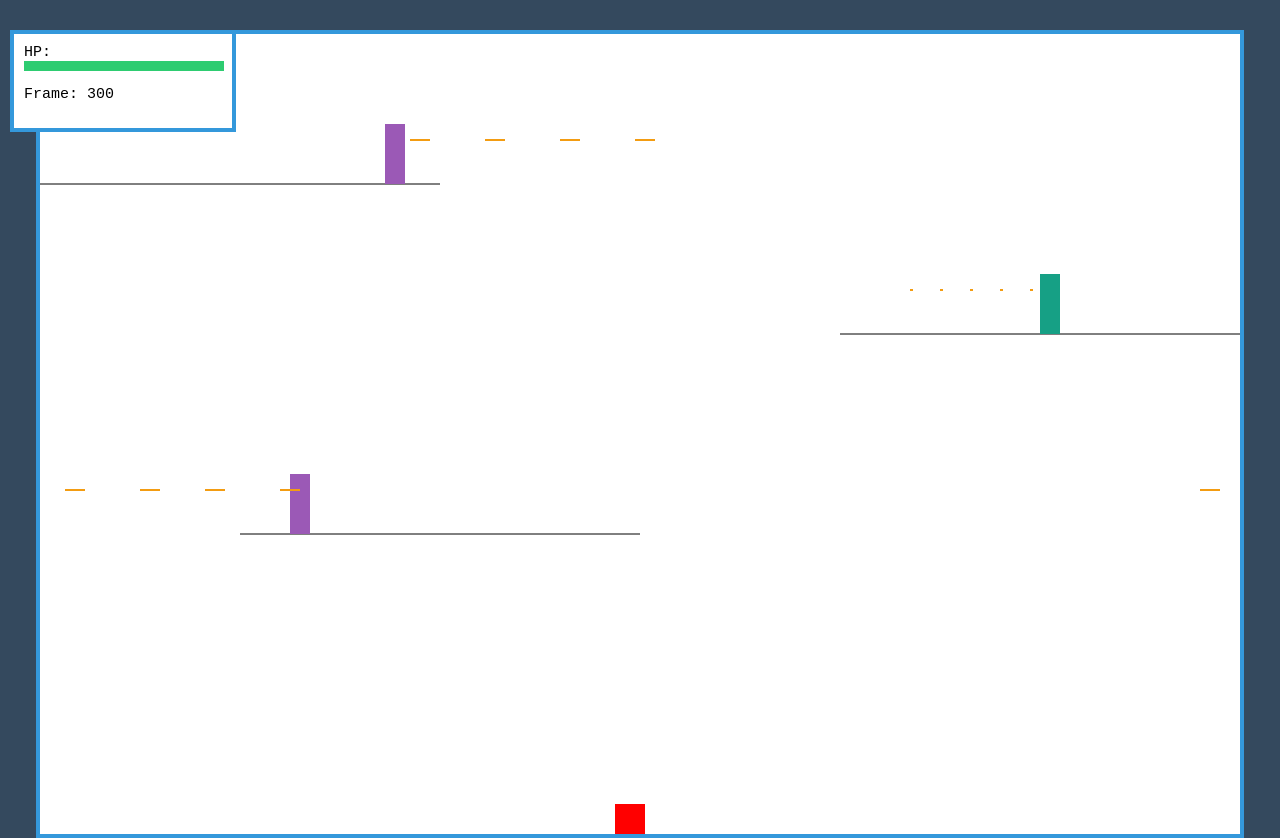
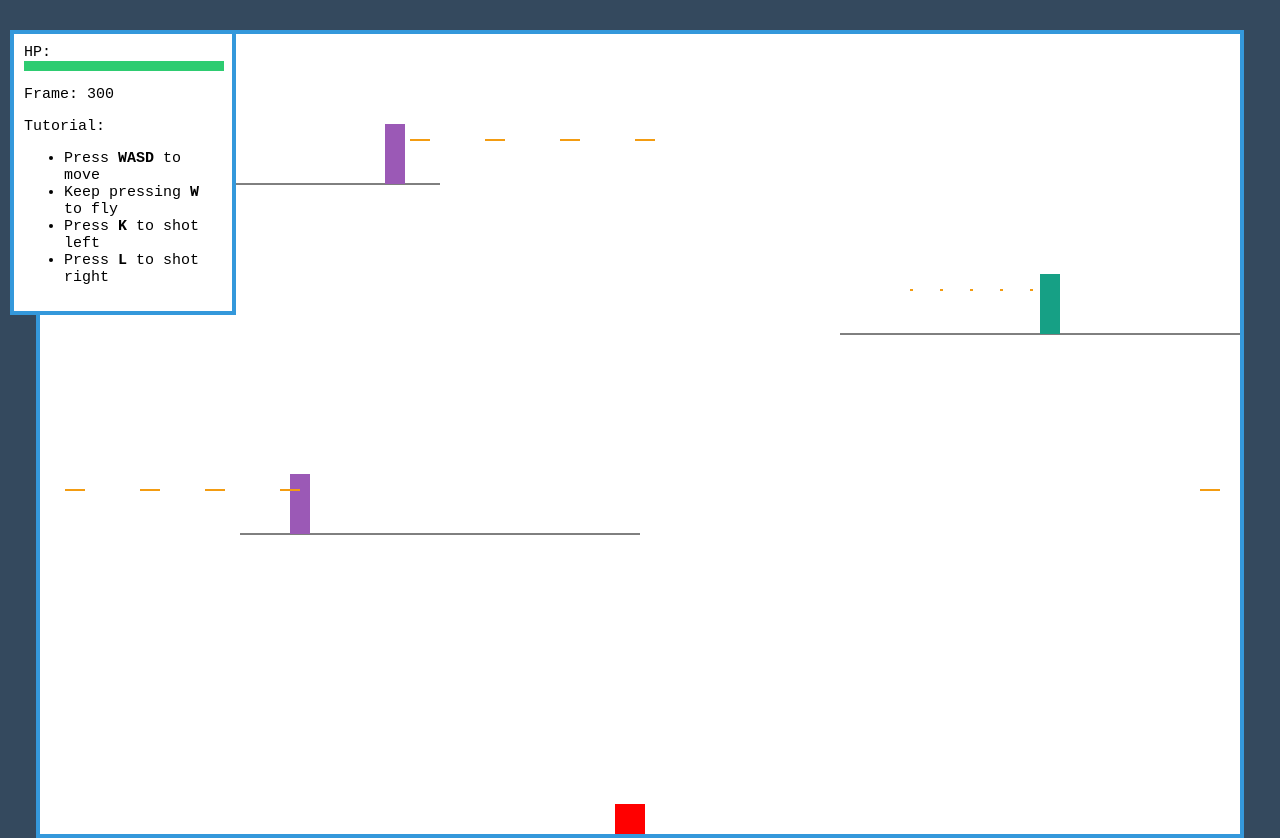
Before and after one commit to jiin/unit9-test, a plain HTML site: page index.html in a window 1280 px wide. Drawn offline with Linux system fonts and the light colour scheme.

Commit message:
Update index.html

```diff
--- a/index.html
+++ b/index.html
@@ -18,6 +18,15 @@
         </div>
       </div>
       <p id="stats-frame">Frame: <span id="stats-frame-value"></span></p>
+      <div id="stats-tutorial">
+        <p>Tutorial:</p>
+        <ul>
+          <li>Press <strong>WASD</strong> to move</li>
+          <li>Keep pressing <strong>W</strong> to fly</li>
+          <li>Press <strong>K</strong> to shot left</li>
+          <li>Press <strong>L</strong> to shot right</li>
+        </ul>
+      </div>
     </div>
     <canvas id="canvas" width="1200" height="800"></canvas>
     <script>
```
